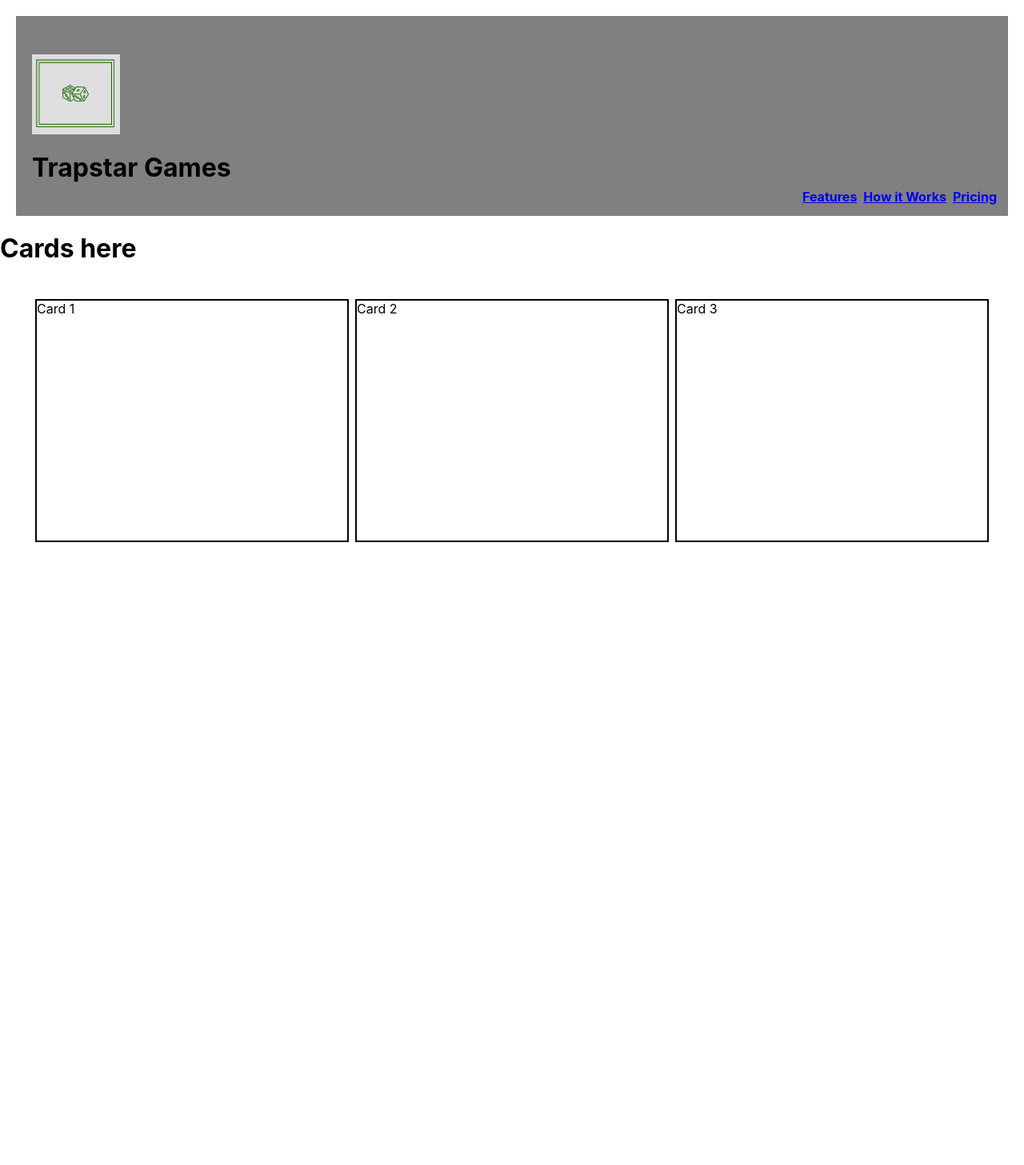
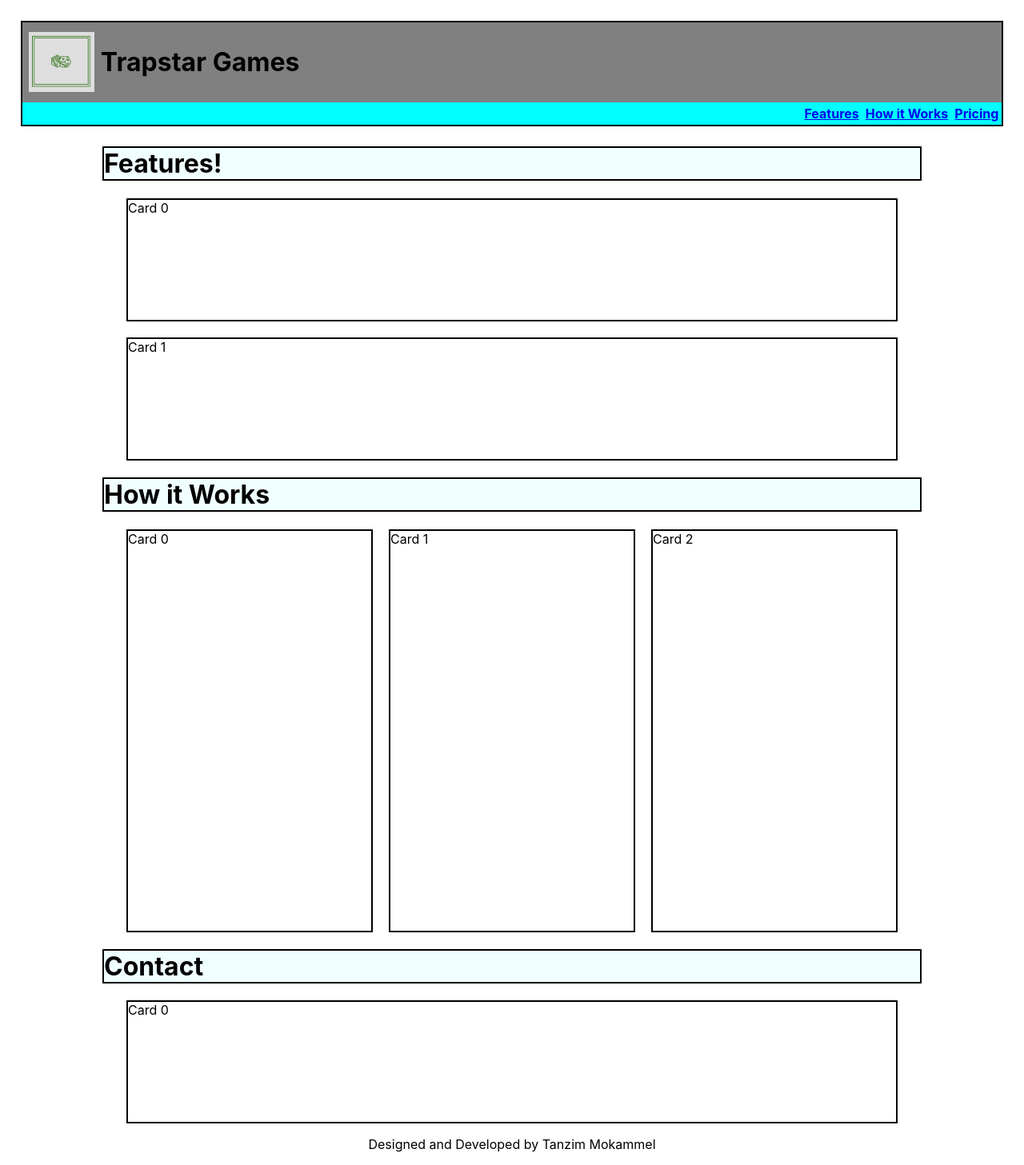
Before and after one commit to mtanzim/fcc-react-productpage, a React (Create React App) app: page / in a window 1280 px wide. Shown: the whole page at 80% size. Before the commit the page ends 800 px from the top, so only its background shows below. Built offline with nearby package versions, Linux system fonts and the light colour scheme.

Commit message:
completed framework

```diff
--- a/src/App.css
+++ b/src/App.css
@@ -1,48 +1,42 @@
+.header-container {
+  margin: 2%;
+  border: 2px solid black;
+}
+
+
 .header-div {
   display: flex;
   flex-wrap: nowrap;
-  height: 250px;
-  margin: 20px;
+  height: 100px;
+  /* margin: 20px; */
   justify-content: space-between;
-  background-color: grey;
+  background-color: rgb(128, 128, 128);
 }
 
 
 .header-title {
   display: flex;
-  flex-direction: column;
-  /* flex-grow: 2; */
-  flex-shrink: 1;
+  align-content: flex-start;
+  justify-content: space-evenly;
+}
+
+.nav-components {
+  display: flex;
+  flex-wrap: wrap;
   justify-content: flex-end;
   align-items: flex-end;
-  /* justify-content: space-evenly; */
-  /* align-self: ; */
-  margin: 10px;
-  padding: 10px;
-
-
-}
-
-.header-components {
-  /* width: 350px; */
-  margin: 10px;
-  display: flex;
-  flex-shrink: 5;
-  flex-wrap: wrap;
-  justify-content: space-around;
-  align-items: flex-end;
-  align-self: flex-end;
-
+  background-color: aqua;
 }
 .header-title-text {
-  align-self: flex-end;
-  /* margin-left: 10px; */
+  align-self: center;
+  margin-left: 8px;
 }
 
 .header-logo {
-  align-self: flex-start;
-  height: 100px;
-  widows: 100px;
+  align-self: center;
+  height: 75px;
+  widows: 75px;
+  margin-left: 8px;
 }
 
 
@@ -51,15 +45,67 @@
   font-size: 1rem;
 }
 
+
+.body-container {
+  margin: 0% 10%;
+}
+
 .card-container {
+  margin: 10px 30px;
+}
+
+.card-rows {
   display: grid;
-  grid-template-columns: 1fr 1fr 1fr;
-  margin: 40px;
-  /* background-color: aqua; */
+  grid-template-rows: auto;
+  grid-row-gap: 20px;
+  grid-column-gap: 20px;
 }
+
+.card-columns {
+  display: grid;
+  grid-template-rows: 1fr;
+  grid-template-columns: repeat(3, 1fr);
+  grid-column-gap: 20px;
+  grid-row-gap: 20px;
+}
+
 
 .card {
   border: 2px solid black;
-  height: 300px;
-  margin: 4px;
+  height: 150px;
+  /* margin: 50px 50px; */
 }
+
+.card-vert {
+  border: 2px solid black;
+  height: 500px;
+  /* margin: 50px 50px; */
+}
+
+.body-header-title {
+  background-color: azure;
+  border: 2px solid black;
+}
+
+.footer-container {
+  text-align: center;
+}
+
+@media only screen and (max-width: 768px) {
+  .card-columns {
+    display: grid;
+    grid-template-rows: auto;
+    grid-template-columns: repeat(1, 1fr);
+    grid-column-gap: 20px;
+    grid-row-gap: 20px;
+  }
+}
+
+/* @media only screen and (min-width: 768px) {
+  .card-rows {
+    display: grid;
+    grid-template-rows: auto;
+    grid-template-columns: 1fr 1fr;
+    grid-column-gap: 20px;
+  }
+} */
--- a/src/App.js
+++ b/src/App.js
@@ -2,6 +2,7 @@ import React, { Component } from 'react';
 import logo from './logo.svg';
 import Header from './components/Header'
 import Cards from './components/Cards'
+import Footer from './components/Footer'
 import './App.css';
 
 class App extends Component {
@@ -9,21 +10,12 @@ class App extends Component {
     return (
       <div className="app-container">
         <Header/>
-        <Cards/>
-{/*         <header className="App-header">
-          <img src={logo} className="App-logo" alt="logo" />
-          <p>
-            Edit <code>src/App.js</code> and save to reload.
-          </p>
-          <a
-            className="App-link"
-            href="https://reactjs.org"
-            target="_blank"
-            rel="noopener noreferrer"
-          >
-            Learn React
-          </a>
-        </header> */}
+        <div className='body-container'>
+          <Cards title='Features!' numCards={2} isVert={false}/>
+          <Cards title='How it Works' numCards={3} isVert={true}/>
+          <Cards title='Contact' numCards={1} isVert={false}/>
+        </div>
+        <Footer/>
       </div>
     );
   }
--- a/src/components/Cards.js
+++ b/src/components/Cards.js
@@ -1,22 +1,26 @@
 import React from 'react';
 
-const EachCard = ({id}) =>
-  <div className='card'>
+const EachCard = ({id, isVert}) =>
+
+
+  <div className={!isVert ? 'card' : 'card-vert'}>
     Card {id}
   </div>
 
 
-export default () => {
+export default ({ title, numCards, isVert = false}) => {
 
-  // let numCards = 5;
-  let cardsArr = Array(3).fill().map((e, i) => i + 1);
+  let cardsArr=[];
+  for (let i=0; i<numCards; i++) {
+    cardsArr.push(i);
+  }
 
   return (
     <div>
-      <h1>Cards here</h1>
-      <div className='card-container'>
+      <h1 className='body-header-title'>{title}</h1>
+      <div className={(!isVert ? `card-rows` : `card-columns`)+` card-container`}>
         {cardsArr.map(i =>
-          <EachCard id={i}/>
+          <EachCard key= {i} id={i} isVert={isVert}/>
         )}
 
       </div>
--- /dev/null
+++ b/src/components/Footer.js
@@ -0,0 +1,7 @@
+import React from 'react';
+
+
+export default () =>
+  <div className='footer-container'>
+    <p>Designed and Developed by Tanzim Mokammel</p>
+  </div>
--- a/src/components/Header.js
+++ b/src/components/Header.js
@@ -1,9 +1,10 @@
 import React from 'react';
 
 const HeaderItems = ({id, content}) =>
-  <a href="#"><h2 className='header-item' id={id}>{content}</h2></a>
+  <a href="#"><h2 className='header-item nav-link' id={id}>{content}</h2></a>
 
 export default () =>
+  <div className='header-container'>
     <div className='header-div' id='header'>
       <div className='header-title'>
         <img src={require('../images/logo.PNG')} className='header-logo' alt='logo' id='header-img'>
@@ -12,9 +13,10 @@ export default () =>
           Trapstar Games
         </h1>
       </div>
-    <div className='header-components'>
+    </div>
+    <nav id="nav-bar" className='nav-components'>
       {['Features', 'How it Works', 'Pricing'].map( (item, index) =>
         <HeaderItems key={index} id={index} content={item}/>
       )}
+    </nav>
   </div>
-  </div>
```
Lines whose indentation alone changed are shown as unchanged.
